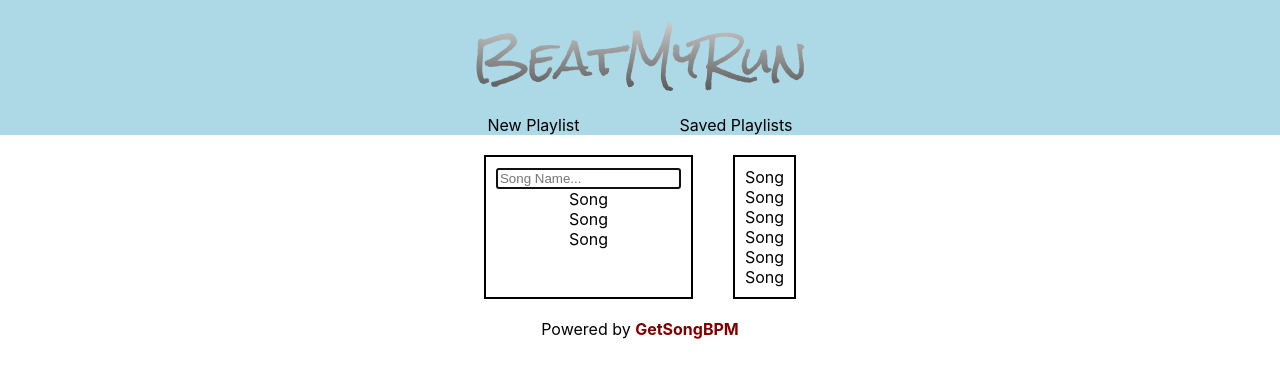
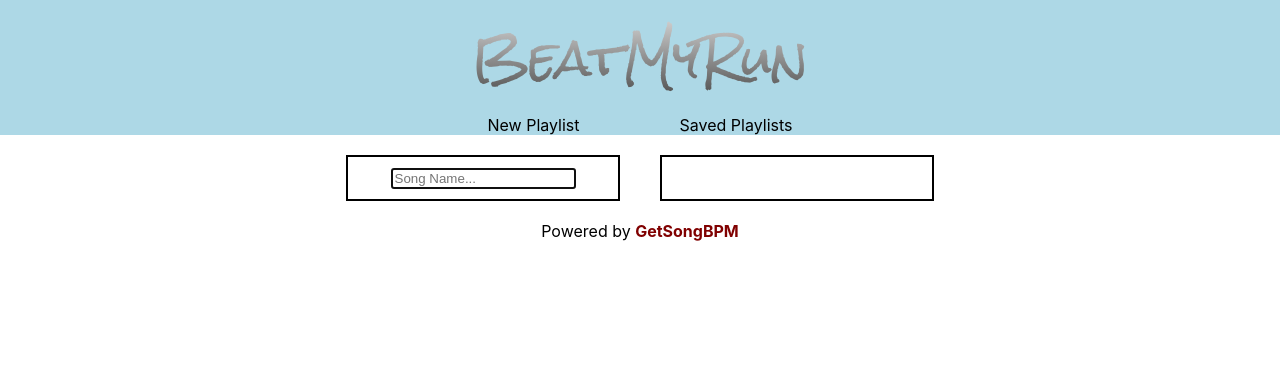
Before and after one commit to erinnnelson/sei-p2, a React (Create React App) app: page / in a window 1280 px wide. Shown: the top 378 px of the page. Built offline with nearby package versions, Linux system fonts and the light colour scheme.

Commit message:
render query list and add selection to playlist

```diff
--- a/src/App.css
+++ b/src/App.css
@@ -43,6 +43,7 @@ nav a:active {
 }
 
 .building-blocks {
+  width:250px;
   margin: 20px;
   padding: 10px;
   border: 2px solid black;
--- a/src/App.jsx
+++ b/src/App.jsx
@@ -6,6 +6,7 @@ import Header from './components/Header';
 import PlaylistBuilder from './components/PlaylistBuilder';
 import SavedPlaylists from './components/SavedPlaylists';
 import Footer from './components/Footer';
+import { yieldExpression } from '@babel/types';
 
 
 class App extends React.Component {
@@ -15,7 +16,8 @@ class App extends React.Component {
       searchResults: [],
       newPlaylist: [],
       search: '',
-      isSearchLoading: false
+      isSearchLoading: false,
+
     }
   }
 
@@ -35,7 +37,6 @@ class App extends React.Component {
     if (!this.state.search) {
       return;
     }
-
     let query = this.state.search;
     this.setState({
       search: '',
@@ -45,8 +46,15 @@ class App extends React.Component {
     this.setState({
       searchResults: searchResults.data.search,
       isSearchLoading: false
-    })
-    console.log(this.state.searchResults)
+    });
+  }
+
+  handleAddSong = async (id) => {
+    let newSong = await getSongById(id);
+    this.setState(prevState => ({
+      newPlaylist: [...prevState.newPlaylist, newSong],
+    }));
+    // console.log(this.state.newPlaylist);
   }
 
   render() {
@@ -63,8 +71,10 @@ class App extends React.Component {
               search={this.state.search}
               isSearchLoading={this.state.isSearchLoading}
               searchResults={this.state.searchResults}
+              newPlaylist={this.state.newPlaylist}
               handleSearchChange={this.handleSearchChange}
               handleSearchSubmit={this.handleSearchSubmit}
+              handleAddSong={this.handleAddSong}
             />} />
           <Route path='/saved' render={() => <SavedPlaylists />} />
         </main>
--- a/src/components/PlaylistBuilder.jsx
+++ b/src/components/PlaylistBuilder.jsx
@@ -5,8 +5,14 @@ import PlaylistEditor from './PlaylistEditor';
 export default (props) => {
   return (
     <div id='playlist-builder'>
-      <SearchBox search={props.search} handleSearchChange={props.handleSearchChange} handleSearchSubmit={props.handleSearchSubmit} />
-      <PlaylistEditor />
+      <SearchBox
+        search={props.search}
+        searchResults={props.searchResults}
+        handleSearchChange={props.handleSearchChange}
+        handleSearchSubmit={props.handleSearchSubmit}
+        handleAddSong={props.handleAddSong}
+      />
+      <PlaylistEditor newPlaylist={props.newPlaylist}/>
     </div>
   );
 }
--- a/src/components/PlaylistCard.jsx
+++ b/src/components/PlaylistCard.jsx
@@ -1,23 +1,18 @@
 import React from 'react'
 import SongCard from './SongCard'
 
-export default class PlaylistCard extends React.Component {
-  constructor(props) {
-    super(props)
-    this.state = {
-      songs: []
-    }
-  }
-  render() {
-    return (
-      <div>
-        <SongCard />
-        <SongCard />
-        <SongCard />
-        <SongCard />
-        <SongCard />
-        <SongCard />
-      </div>
-    );
-  }
+export default (props) => {
+  // console.log(props.songs)
+  return (
+    <>
+      {props.songs.map(song =>
+        <div key={song.id} className="song-card">
+          <SongCard
+            song={song}
+            isSearchResult={false}
+          />
+        </div>
+      )}
+    </>
+  );
 }
--- a/src/components/PlaylistEditor.jsx
+++ b/src/components/PlaylistEditor.jsx
@@ -1,10 +1,13 @@
 import React from 'react'
 import PlaylistCard from './PlaylistCard'
 
-export default () => {
+export default (props) => {
   return (
     <div id="playlist-editor" className="building-blocks">
-      <PlaylistCard />
+      <PlaylistCard
+        songs={props.newPlaylist}
+        canEdit={true}
+      />
     </div>
   );
 }
--- a/src/components/SearchBox.jsx
+++ b/src/components/SearchBox.jsx
@@ -9,8 +9,12 @@ export default (props) => {
       <SearchInput
         search={props.search}
         handleSearchChange={props.handleSearchChange}
-        handleSearchSubmit={props.handleSearchSubmit} />
-      <SearchResults />
+        handleSearchSubmit={props.handleSearchSubmit}
+      />
+      <SearchResults
+        searchResults={props.searchResults}
+        handleAddSong={props.handleAddSong}
+      />
 
     </div>
   );
--- a/src/components/SearchResults.jsx
+++ b/src/components/SearchResults.jsx
@@ -1,12 +1,17 @@
 import React from 'react'
 import SongCard from './SongCard'
 
-export default () => {
+export default (props) => {
   return (
-    <div>
-      <SongCard />
-      <SongCard />
-      <SongCard />
-    </div>
+    <>
+      {props.searchResults.map(song =>
+
+        <div key={song.id} className="song-card" onClick={() => props.handleAddSong(song.id)}>
+        <SongCard
+          song={song}
+          isSearchResult={true}
+        />
+      </div>)}
+    </>
   );
 }
--- a/src/components/SongCard.jsx
+++ b/src/components/SongCard.jsx
@@ -1,9 +1,11 @@
 import React from 'react'
 
-export default () => {
+export default (props) => {
   return (
-    <div>
-      Song
-    </div>
+    <>
+      <p>{props.song.title}</p>
+      <p>by {props.song.name}</p>
+      <p>{props.song.tempo}</p>
+    </>
   );
 }
--- a/src/services/api-helper.js
+++ b/src/services/api-helper.js
@@ -12,5 +12,5 @@ export const searchSongByTitle = async (search) => {
 
 export const getSongById = async (id) => {
   const response = await axios.get(`${proxy}${base}/song/?api_key=${token}&id=${id}`);
-  return response
+  return response.data.song
 }
```
